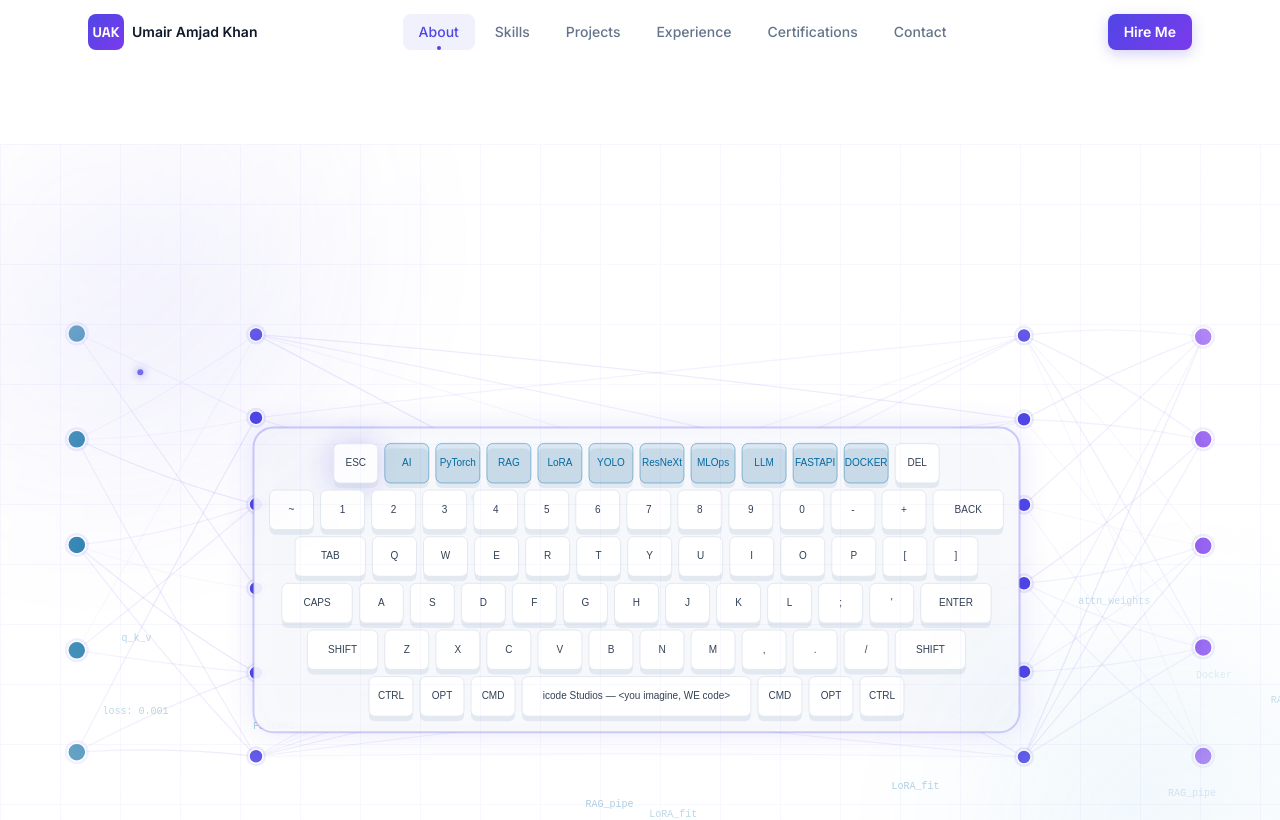
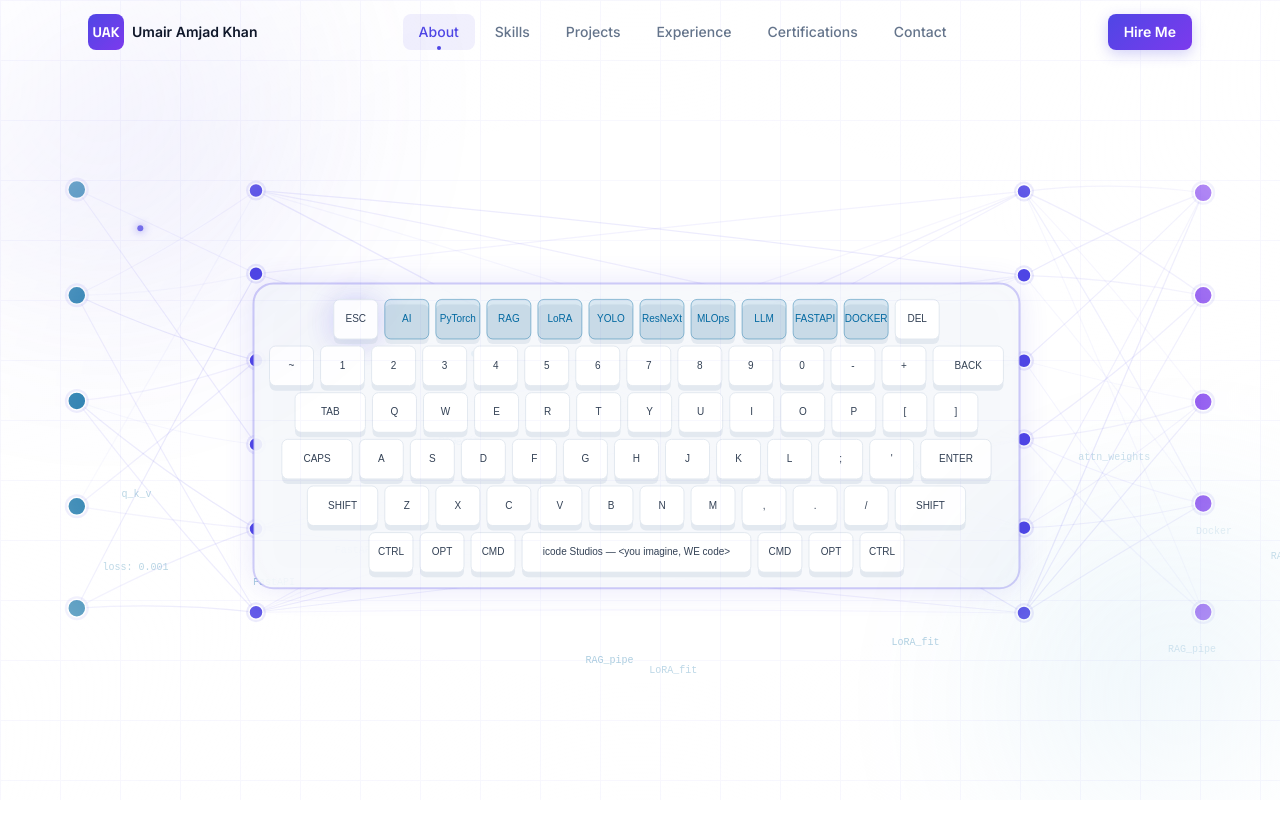
Before and after one commit to Uak69009/portfolio, a Next.js app: page / in a window 1280 px wide. Shown: the top 820 px of the page. Built offline with nearby package versions, Linux system fonts and the light colour scheme.

Commit message:
Center Hero content block vertically in viewport using pt-28 pb-16 my-auto and adjust sticky scroll range

```diff
--- a/components/Hero.tsx
+++ b/components/Hero.tsx
@@ -20,17 +20,17 @@ export default function Hero() {
 
   // 1. Initial State (scrollYProgress = 0): 100% full screen 3D interactive keyboard animation ONLY
   // 2. As user begins scrolling down, canvas fades out rapidly to 0 opacity
-  const canvasOpacity = useTransform(scrollYProgress, [0, 0.18], [1, 0]);
-  const canvasScale = useTransform(scrollYProgress, [0, 0.18], [1, 0.95]);
+  const canvasOpacity = useTransform(scrollYProgress, [0, 0.22], [1, 0]);
+  const canvasScale = useTransform(scrollYProgress, [0, 0.22], [1, 0.95]);
 
-  // 3. Profile details reach 100% full opacity quickly with minor Y offset transition (y: 15 -> 0)
-  const contentOpacity = useTransform(scrollYProgress, [0.03, 0.2], [0, 1]);
-  const contentY = useTransform(scrollYProgress, [0.03, 0.2], [15, 0]);
+  // 3. Profile details reach 100% full opacity quickly and stay centered in viewport while scroll animation plays
+  const contentOpacity = useTransform(scrollYProgress, [0.04, 0.22], [0, 1]);
+  const contentY = useTransform(scrollYProgress, [0.04, 0.22], [15, 0]);
 
   return (
-    <div ref={containerRef} className="relative w-full min-h-[120vh] scroll-mt-32 py-36" id="hero">
+    <div ref={containerRef} className="relative w-full min-h-[160vh] scroll-mt-32" id="hero">
       {/* Sticky 100vh Viewport Container */}
-      <div className="sticky top-0 left-0 w-full h-screen flex flex-col justify-center items-center overflow-hidden bg-white">
+      <div className="sticky top-0 left-0 w-full h-screen flex items-center justify-center overflow-hidden bg-white">
 
         {/* ── 1. Full First Page 3D Interactive Keyboard & Neural Canvas ── */}
         <motion.div
@@ -69,12 +69,12 @@ export default function Hero() {
           }}
         />
 
-        {/* ── 2. Main Hero Profile Content (pt-48 md:pt-52 lg:pt-56 to clear navbar completely) ── */}
+        {/* ── 2. Main Hero Profile Content (Vertically centered with pt-28 pb-16) ── */}
         <motion.div
           style={{ opacity: contentOpacity, y: contentY }}
-          className="relative z-10 container mx-auto px-6 max-w-6xl w-full flex-1 flex flex-col justify-center items-center pt-48 md:pt-52 lg:pt-56 pb-12 overflow-y-auto"
+          className="relative z-10 container mx-auto px-6 max-w-6xl w-full flex items-center justify-center pt-28 pb-16 my-auto"
         >
-          <div className="flex flex-col lg:flex-row items-center justify-between gap-8 lg:gap-14 w-full mt-12 md:mt-16">
+          <div className="flex flex-col lg:flex-row items-center justify-between gap-8 lg:gap-14 w-full my-auto">
 
             {/* Left: Text Content */}
             <div className="flex-1 text-center lg:text-left">
```
